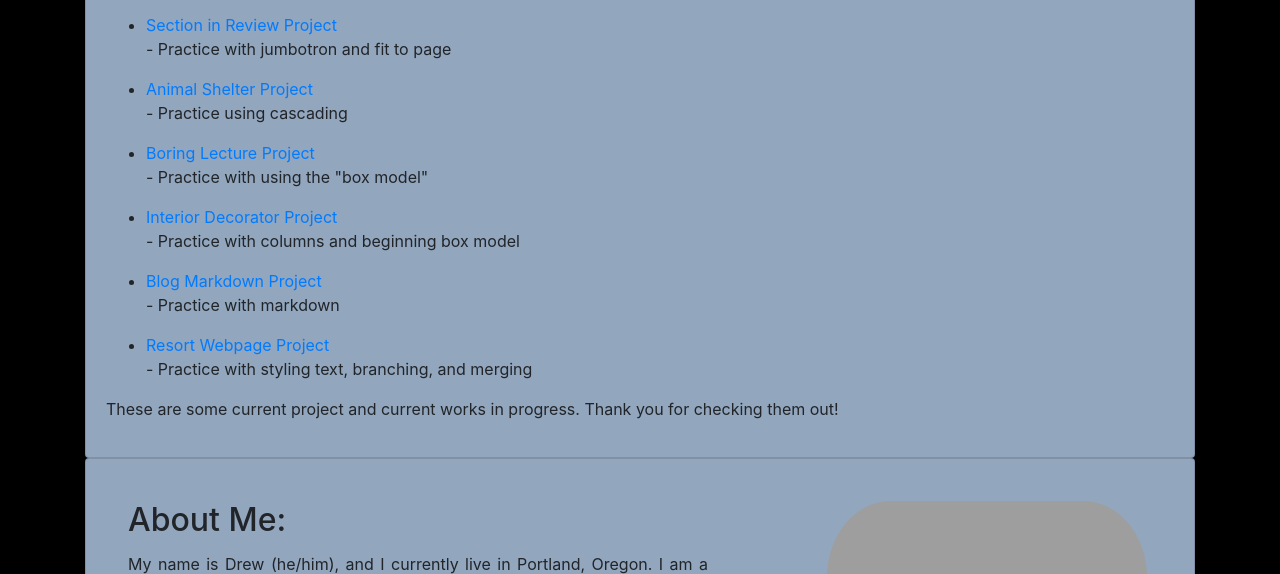
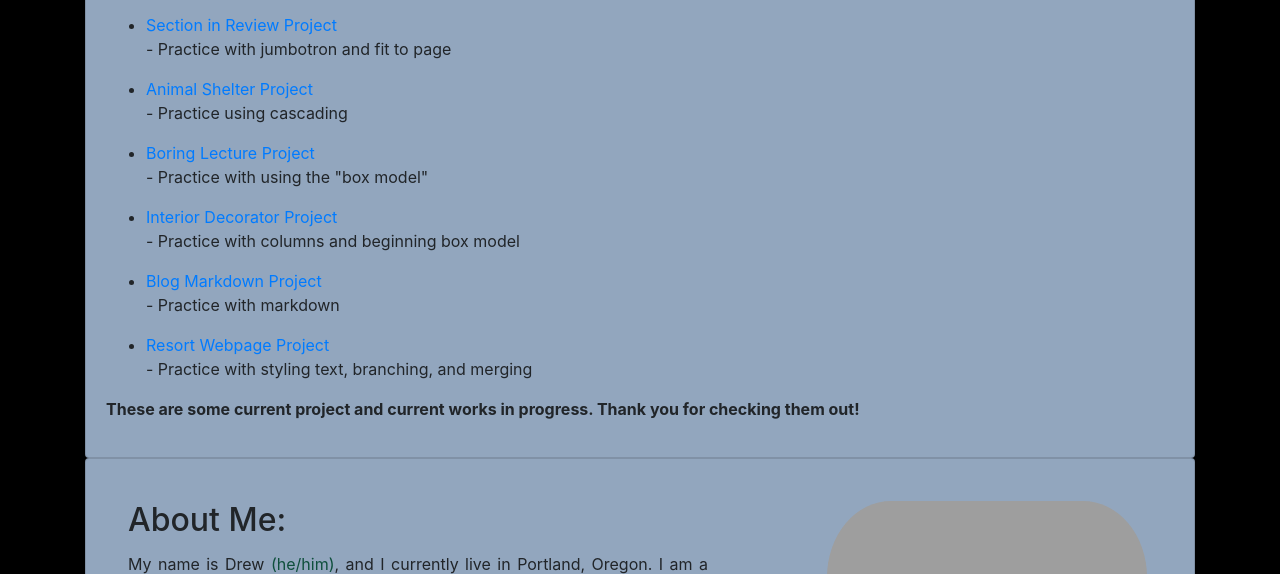
Before and after one commit to Drewrwhite/portfolio, a plain HTML site: page index.html in a window 1280 px wide. Shown: the part 378-952 px from the top of the page. Drawn offline with Linux system fonts and the light colour scheme; grey boxes are pictures that could not be loaded.

Commit message:
add descriptions to projects and span to about me in index

```diff
--- a/css/styles.css
+++ b/css/styles.css
@@ -43,3 +43,7 @@ img {
   height: 400px;
   border-radius: 15px;
 }
+
+.highlight {
+  color: rgb(14, 79, 60);
+}
--- a/index.html
+++ b/index.html
@@ -62,8 +62,10 @@
             <p>- Practice with styling text, branching, and merging</p>
           </ul>
           <p>
-            These are some current project and current works in progress. Thank
-            you for checking them out!
+            <strong
+              >These are some current project and current works in progress.
+              Thank you for checking them out!</strong
+            >
           </p>
         </div>
       </div>
@@ -72,8 +74,9 @@
           <div class="column1">
             <h2 class="card-title">About Me:</h2>
             <p>
-              My name is Drew (he/him), and I currently live in Portland,
-              Oregon. I am a full time student, studying Data Engineering at
+              My name is Drew <span class="highlight">(he/him)</span>, and I
+              currently live in Portland, Oregon. I am a full time student,
+              studying Data Engineering at
               <a href="https://www.epicodus.com/">Epicodus</a>, a tech bootcamp.
             </p>
             <p>
```
